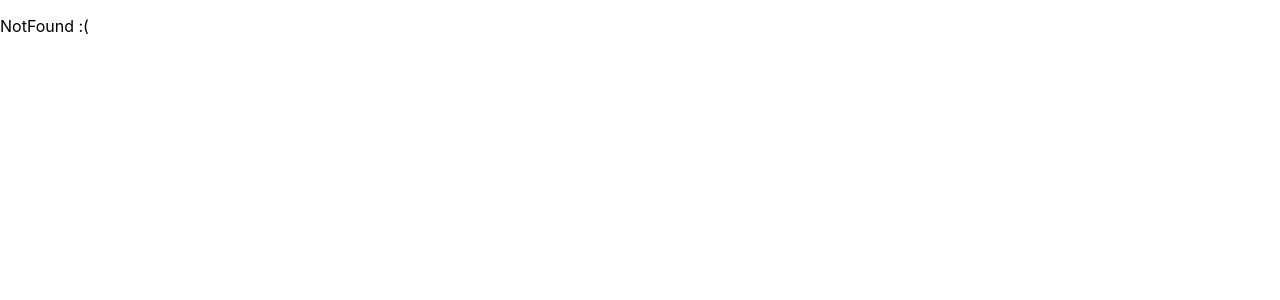
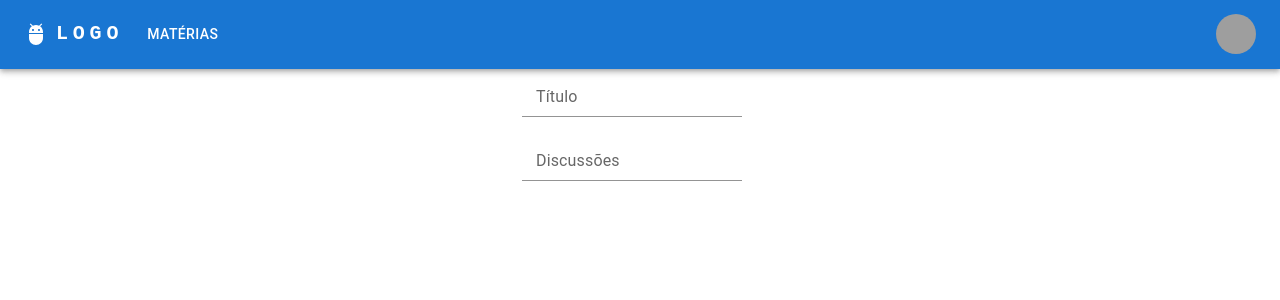
Before and after one commit to danielecassia/quesOpen, a React (Vite) app in the folder vite-project/: page /discussao/1/criaDiscussao in a window 1280 px wide. Shown: the top 300 px of the page. Built offline with nearby package versions, Linux system fonts and the light colour scheme; grey boxes are pictures that could not be loaded.

Commit message:
tela de criar uma discussao

```diff
--- a/vite-project/src/AppRoutes.tsx
+++ b/vite-project/src/AppRoutes.tsx
@@ -9,6 +9,7 @@ import { Login } from './pages/Login/Login';
 import { Register } from './pages/Register/Register';
 import { Home } from './pages/Home/Home';
 import { DiscussoesTeste } from './pages/Discussoes/Discussoes';
+import { CriaDiscussao } from './pages/CriaDiscussao/CriaDiscussao';
 import { NotFound } from './pages/NotFound/NotFound';
 
 export function AppRoutes() {
@@ -18,10 +19,11 @@ export function AppRoutes() {
     <div className="AppRoutes">
       <Router>
         <Routes>
-          <Route path="/" element={<Login/>}/>
-          <Route path="register" element={<Register/>}/>
-          <Route path="home" element={<Home/>}/>
-          <Route path="discussao/:id" element={<DiscussoesTeste/>}/>
+          <Route path="/" element={<Login />} />
+          <Route path="register" element={<Register />} />
+          <Route path="home" element={<Home />} />
+          <Route path="discussao/:id" element={<DiscussoesTeste />} />
+          <Route path="discussao/:id/criaDiscussao" element={<CriaDiscussao />} />
           <Route path="*" element={<NotFound />} />
         </Routes>
       </Router>
--- /dev/null
+++ b/vite-project/src/pages/CriaDiscussao/CriaDiscussao.tsx
@@ -0,0 +1,30 @@
+import Grid from '@mui/material/Grid';
+import ResponsiveAppBar from '../components/Navbar/Navbar';
+import { FormControl, FormHelperText, InputLabel, Input } from '@mui/material';
+
+export function CriaDiscussao(){
+
+  return (
+    <div>
+      <ResponsiveAppBar/>
+      <Grid container spacing={2}>
+        <Grid item xs container direction="column" spacing={2}
+          sx={{alignItems: 'center', display: 'flex'}}>
+          <Grid item xs>
+            <FormControl>
+              <InputLabel htmlFor="my-input">Título</InputLabel>
+              <Input id="my-input" aria-describedby="my-helper-text"/>
+            </FormControl>
+          </Grid>
+          <Grid item xs sx={{alignItems: 'center', justifyContent: 'center'}}>
+            <FormControl>
+              <InputLabel htmlFor="my-input">Discussões</InputLabel>
+              <Input id="my-input" aria-describedby="my-helper-text" />
+            </FormControl>
+          </Grid>
+        </Grid>
+      </Grid>
+
+    </div>
+  );
+};
--- a/vite-project/src/pages/Discussoes/Discussoes.tsx
+++ b/vite-project/src/pages/Discussoes/Discussoes.tsx
@@ -1,12 +1,17 @@
 import { Box, Stack, Skeleton } from "@mui/material";
 import React, { useState } from "react";
 import Post from "../Post/Post";
+import Button from '@mui/material/Button';
 import ResponsiveAppBar from '../components/Navbar/Navbar';
 import { useParams } from "react-router-dom";
 import { useEffect } from "react";
 import axios from "axios";
+import {
+  useNavigate
+  } from "react-router-dom";
 
 export function DiscussoesTeste(){
+  const navigate = useNavigate();
 
   let {id} = useParams();
   const [discussoesDisc, setDiscussoesDisc] = useState([]);
@@ -27,22 +32,11 @@ export function DiscussoesTeste(){
     <div>
       <ResponsiveAppBar/>
       <Box flex={3} p={{ xs: 0, md: 2 }}>
-{/* <<<<<<< HEAD */}
-          <Stack spacing={1}>
-          </Stack>
+        <Button variant="contained" color="success"
+          onClick={()=>navigate(`criaDiscussao`)}>
+          Criar Nova Discussão
+        </Button>
           {itensDisciplinas}
-            {/* <Post />
-            <Post />
-            <Post />
-            <Post />
-            <Post />
-            <Post /> */}
-{/* =======
-        <Post
-        title="Pessoa que criou"
-        date = "Data de postagem"
-        description="Descrição da discussao"/>
->>>>>>> 51d87a6da1e410605932aaedb01ba838e0174084 */}
       </Box>
 
     </div>
--- a/vite-project/src/pages/Login/Login.tsx
+++ b/vite-project/src/pages/Login/Login.tsx
@@ -48,7 +48,6 @@ export function Login() {
               </div>
               <button
                 type='submit'
-                onClick={()=>navigate(`home`)}
                 >Entrar</button>
             </form>
             <div className="login-footer">
```
Also changed, not shown: vite-project/src/pages/Discussoes copy 2/Discussoes.tsx (deleted, +0 -16 lines), vite-project/src/pages/Discussoes copy 2/Discussoes.scss (deleted).
